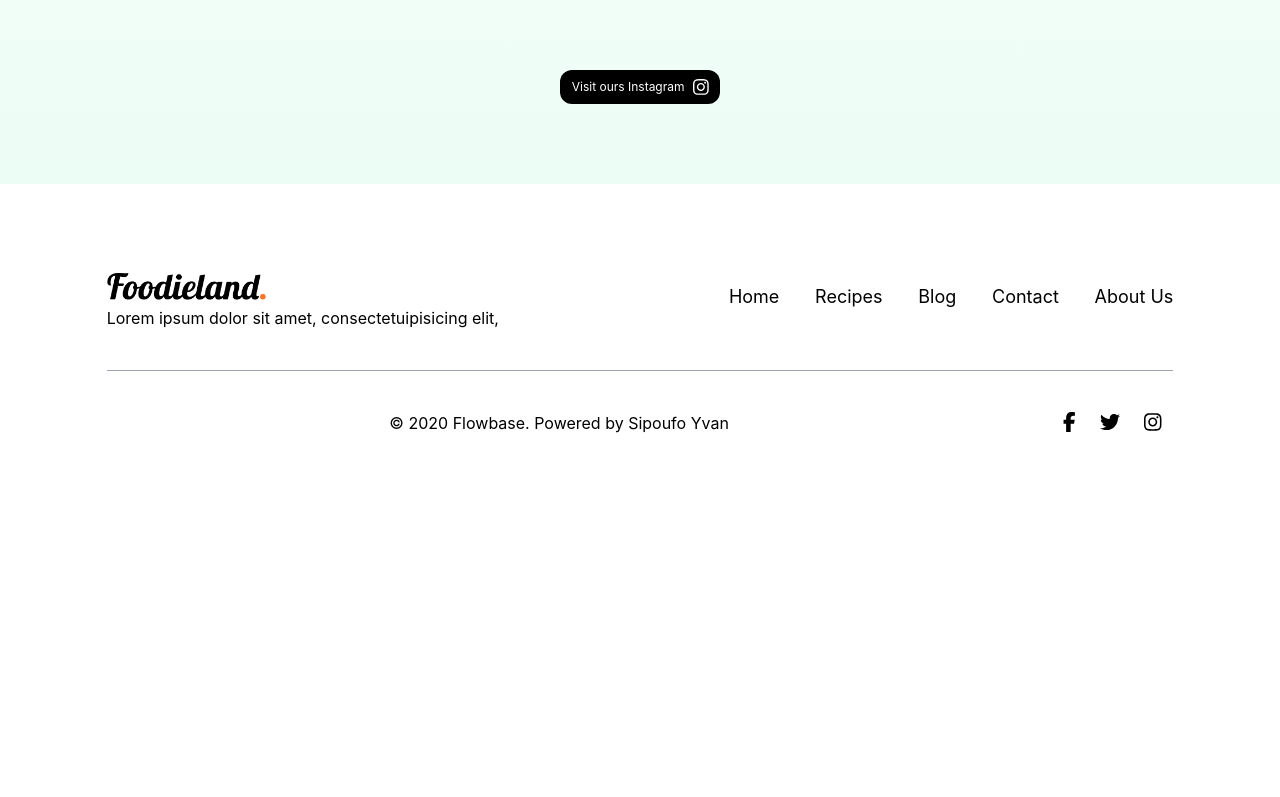
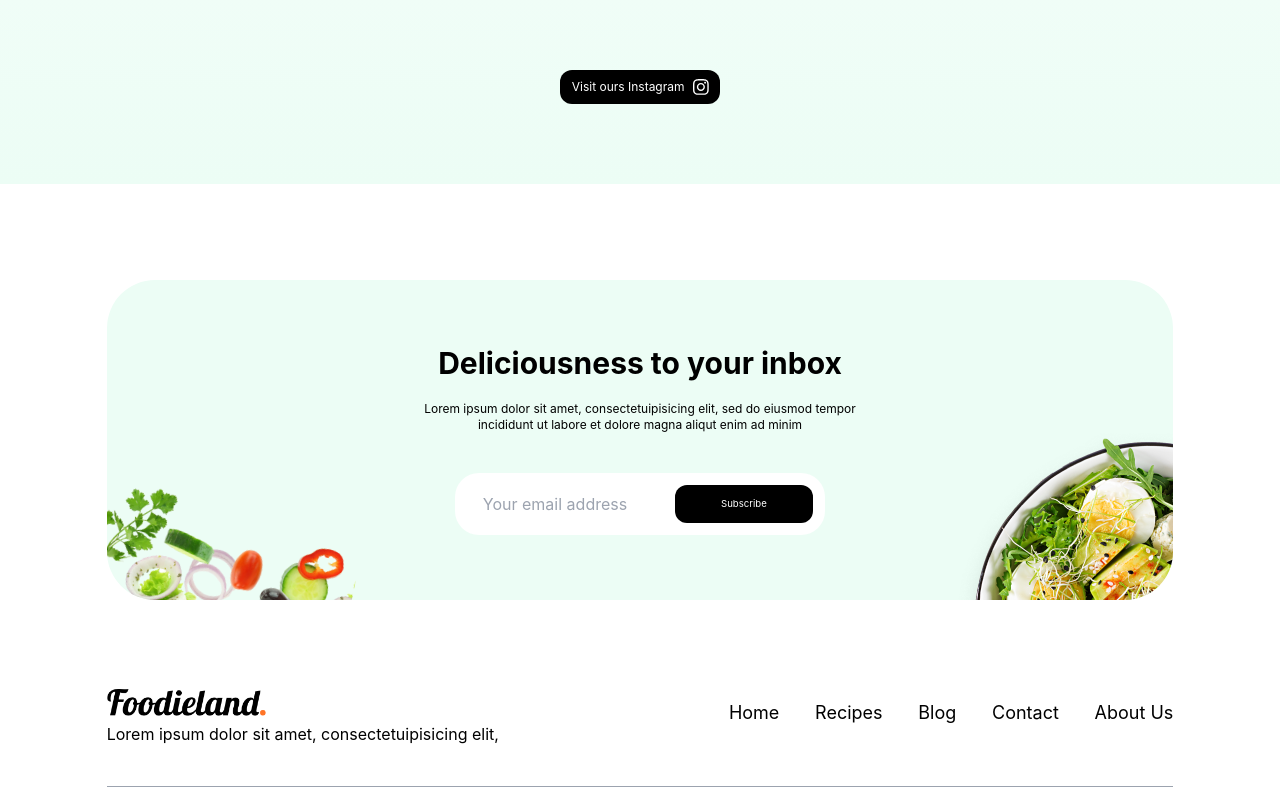
Before and after one commit to Sipoufo/foodieland, a React (Create React App) app: page / in a window 1280 px wide. Shown: the part 3935-4732 px from the top of the page. Before the commit the page ends 4410 px from the top, so only its background shows below. Built offline with nearby package versions, Linux system fonts and the light colour scheme.

Commit message:
subscribe part

```diff
--- a/src/components/home/home.js
+++ b/src/components/home/home.js
@@ -7,6 +7,7 @@ import Categories from './categories';//Few Categories
 import FewRecipes from './fewRecipes';//Few recipes
 import OurChef from './ourChef';//Call chef
 import Instagram from './instagram';//Instagram pages
+import SubscribeCard from './subscribeCard';// Subscription page
 
 /**
  * This function is use for web start point
@@ -31,6 +32,12 @@ const Navbar = () => {
                 {/* Content instagram recipes pages */}
                 <Instagram />
             </div>
+            <div className='flex w-full mt-24 justify-center'>
+                <div className='flex w-10/12'>
+                    {/* Content input for subscribe by email */}
+                    <SubscribeCard />
+                </div>
+            </div>
         </>
     )
 }
--- a/src/components/home/instagram.js
+++ b/src/components/home/instagram.js
@@ -1,23 +1,29 @@
+// Modules
 import React from "react";
-import PageInstagram from "./pageInstagram";
 import { FontAwesomeIcon } from '@fortawesome/react-fontawesome'; // Use for add icons
-import { faInstagram } from "@fortawesome/free-brands-svg-icons";
+import { faInstagram } from "@fortawesome/free-brands-svg-icons";// use for import specific icon
+
+// Files
+import PageInstagram from "./pageInstagram";// File for instagram model page
 
 const Instagram = () => {
     return (
         <div className="mt-24 flex flex-col bg-gradient-to-b from-white to-emerald-50">
+            {/* Introduction instagram part */}
             <div className="mt-14 flex flex-col items-center w-full">
                 <div className="w-full sm:w-4/6 lg:w-8/12 text-center">
                     <h1 className="text-xl sm:text-3xl font-bold">Check out @foodieland on Instagram</h1>
                     <p className="mt-4 text-xs ">Lorem ipsum dolor sit amet, consectetuipisicing elit, sed do eiusmod tempor incididunt ut labore et dolore magna aliqut enim ad minim </p>
                 </div>
             </div>
-            <div className="mt-20 grid grid-cols-4 gap-8 px-10">
+            {/* Instagram pages */}
+            <div className="mt-20 grid sm:grid-cols-2 lg:grid-cols-4 gap-8 px-10">
                 <PageInstagram />
                 <PageInstagram />
                 <PageInstagram />
                 <PageInstagram />
             </div>
+            {/* Button for see more pages */}
             <div className="flex justify-center my-20">
                 <button className="flex bg-black text-white py-2 px-3 rounded-xl items-center">
                     <span className="text-xs">Visit ours Instagram</span>
--- a/src/components/home/pageInstagram.js
+++ b/src/components/home/pageInstagram.js
@@ -1,10 +1,12 @@
+// Modules
 import React from 'react';
 import { FontAwesomeIcon } from '@fortawesome/react-fontawesome'; // Use for add icons
-import { faHeart, faComment, faPaperPlane, faBookmark } from '@fortawesome/free-regular-svg-icons';
+import { faHeart, faComment, faPaperPlane, faBookmark } from '@fortawesome/free-regular-svg-icons';// use for import specific icons
 
 const PageInstagram = () => {
     return(
         <div className='w-full flex flex-col'>
+            {/* Header instagram page */}
             <div className='w-full flex flex-row justify-between bg-white p-2'>
                 <div className='w-10/12 flex flex-row justify-start'>
                     <img src={process.env.PUBLIC_URL + '/images/Logos/logoCircle.png'} alt='chef' className='object-cover m-2' />
@@ -17,6 +19,7 @@ const PageInstagram = () => {
                     <span className='font-bold text-lg'>...</span>
                 </div>
             </div>
+            {/* Pictures instagram page */}
             <div className='flex w-full h-72'>
                 <img src={process.env.PUBLIC_URL + '/images/Foods/food8.png'} alt='chef' className='object-cover w-full' />
                 <div className='flex justify-end'>
@@ -26,21 +29,23 @@ const PageInstagram = () => {
                 </div>
             </div>
             <div className='flex flex-col w-full px-3 bg-white'>
-                <div className='flex flex-row w-full items-center'>
-                    <div className='flex flex-row justify-between w-1/4'>
+                {/* Buttons instagram page */}
+                <div className='flex flex-row w-full justify-between items-center'>
+                    <div className='flex flex-row justify-between w-4/12 xl:w-3/12'>
                         <FontAwesomeIcon className='text-lg' icon={faHeart} />
                         <FontAwesomeIcon className='text-lg' icon={faComment} />
                         <FontAwesomeIcon className='text-lg' icon={faPaperPlane} />
                     </div>
-                    <div className='flex justify-center w-2/4 items-start h-14'>
+                    <div className='flex justify-center w-3/12 items-start h-14'>
                         <span className='text-[2rem] h-1/3 text-blue-400'>.</span>
                         <span className='text-[2rem] h-1/3 text-gray-400'>.</span>
                         <span className='text-[2rem] h-1/3 text-gray-400'>.</span>
                     </div>
-                    <div className='flex justify-end w-1/4'>
+                    <div className='flex justify-end w-3/12'>
                         <FontAwesomeIcon className='text-lg' icon={faBookmark} />
                     </div>
                 </div>
+                {/* Information instagram page */}
                 <div className='flex flex-col w-full mt-1'>
                     <p className='text-xs'>Liked by craig_love and 44,686 others</p>
                     <p className='text-xs'>Foodieland. The vegetables dishes need to have certain vitamin for those people</p>
--- a/src/components/home/subscribeCard.js
+++ b/src/components/home/subscribeCard.js
@@ -1,9 +1,32 @@
+// Modules
 import React from 'react'
 
 const SubscribeCard = () => {
     return(
-        <div>
-
+        /**
+         *  Important:
+         *      Translate : use for doing translations movements
+         */
+        <div className='flex flex-row w-full overflow-hidden h-80 justify-between bg-emerald-50 rounded-6xl'>
+            {/* left picture */}
+            <div className='w-3/12 hidden lg:flex'>
+                <img src={process.env.PUBLIC_URL + '/images/Foods/food0_2.png'} className='object-cover w-80 h-96 rotate-12 -translate-x-8 translate-y-40' alt='food' />
+            </div>
+            {/* Information for subscribe */}
+            <div className='w-full p-4 lg:p-0 lg:w-5/12 flex '>
+                <div className='w-full flex flex-col items-center justify-center text-center'>
+                    <h1 className='font-bold text-3xl'>Deliciousness to your inbox</h1>
+                    <p className='mt-5 text-xs'>Lorem ipsum dolor sit amet, consectetuipisicing elit, sed do eiusmod tempor incididunt ut labore et dolore magna aliqut enim ad minim </p>
+                    <div className='flex flex-row w-10/12 mt-10 bg-white p-3 rounded-3xl justify-between'>
+                        <input className='w-7/12 mx-2 px-2' placeholder='Your email address' />
+                        <button className='w-5/12 text-white text-[0.60rem] bg-black px-5 py-3 rounded-xl'>Subscribe</button>
+                    </div>
+                </div>
+            </div>
+            {/* Right picture */}
+            <div className='w-3/12 hidden lg:flex'>
+                    <img src={process.env.PUBLIC_URL + '/images/Foods/food0_1.png'} className='object-none object-left-top w-full h-full translate-x-10 translate-y-36' alt='food' />
+            </div>
         </div>
     )
 }
```
Also changed, not shown: public/images/Foods/food0_1.png, public/images/Foods/food0_2.png.
